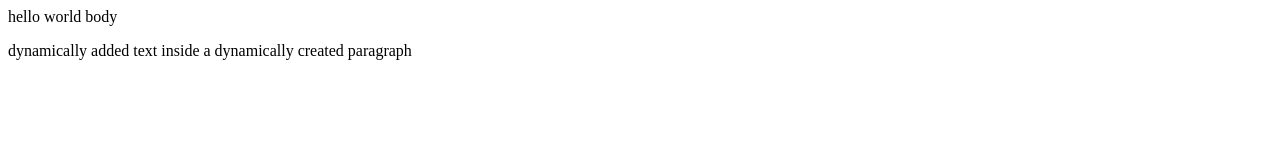
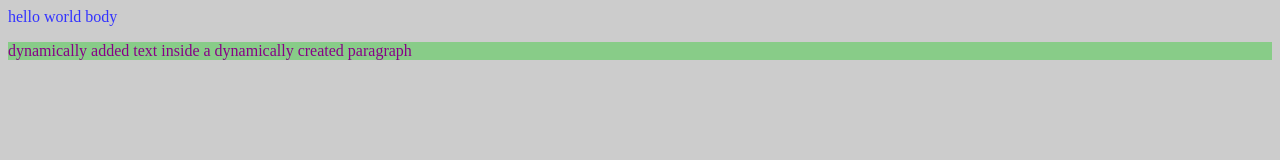
Before and after one commit to arhart/hello-world, a plain HTML site: page index.html in a window 1280 px wide. Drawn offline with Linux system fonts and the light colour scheme.

Commit message:
add colors

```diff
--- a/index.html
+++ b/index.html
@@ -2,6 +2,7 @@
 <html>
 <head>
   <meta charset="utf-8">
+  <link href="main.css" rel="stylesheet">
   <script defer src="script.js"></script>
   <title>hello world title</title>
 </head>
--- /dev/null
+++ b/main.css
@@ -0,0 +1,8 @@
+body {
+  background-color: #cccccc;
+  color: #3333ff;
+}
+body p {
+  background-color: #88cc88;
+  color: #880088;
+}
```
